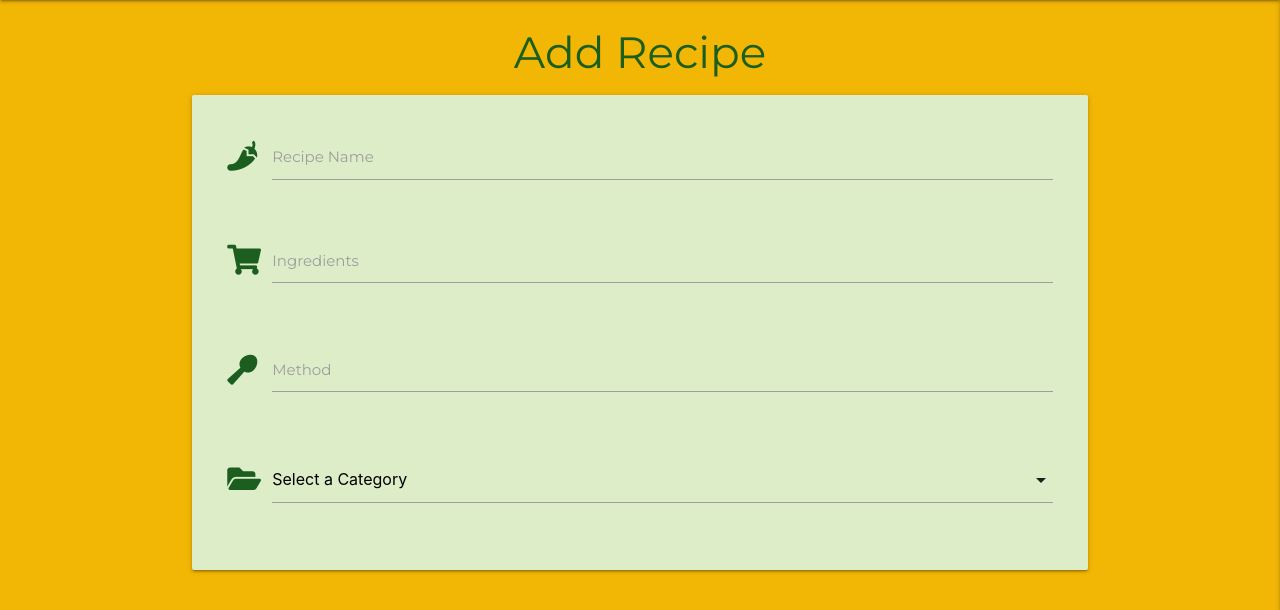
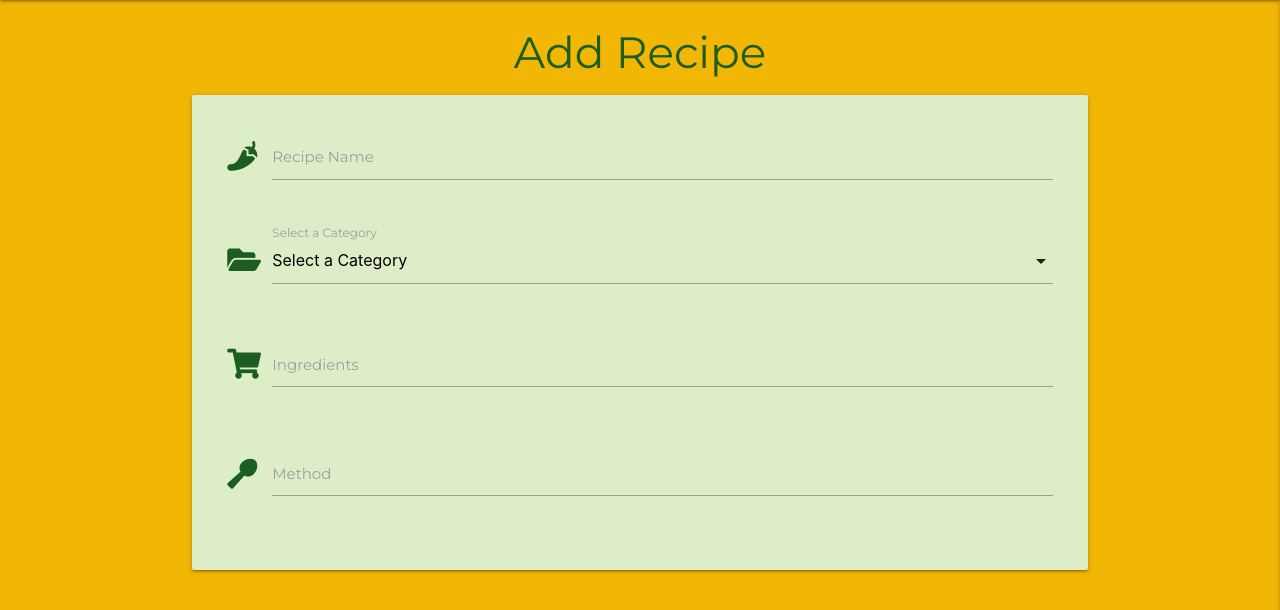
Before and after one commit to Code-Institute-Submissions/LAMcGuinness-MS3, a Flask app: page /add_recipe in a window 1280 px wide. Shown: the part 64-674 px from the top of the page. Run offline with Flask 2, Linux system fonts and the light colour scheme; data that the repository does not hold is empty; some libraries are stand-ins or nearby versions.

Commit message:
tidied up add_recipe form and added categories to dropdown

```diff
--- a/app.py
+++ b/app.py
@@ -107,7 +107,8 @@ def logout():
 
 @app.route("/add_recipe")
 def add_recipe():
-    return render_template("add_recipe.html")
+    categories = mongo.db.categories.find().sort("category_name", 1)
+    return render_template("add_recipe.html", categories=categories)
 
 if __name__ == "__main__":
     app.run(host=os.environ.get("IP"),
--- a/templates/add_recipe.html
+++ b/templates/add_recipe.html
@@ -10,6 +10,18 @@
                     <input id="recipe_name" name="recipe_name" minlenght="4" maxlenght="50"
                     type="text" class="validate" required>
                     <label for="recipe_name">Recipe Name</label>
+                </div>
+            </div>
+            <div class="row">
+                <div class="input-field col s12">
+                    <i class="fas fa-folder-open prefix green-text text-darken-4"></i>
+                        <select id ="category_name" name="category_name" class="validate" required>
+                          <option value="" disabled selected>Select a Category</option>
+                          {% for category in categories %}
+                          <option value="{{ category.category_name }}">{{ category.category_name }}</option>
+                          {% endfor%}
+                        </select>
+                        <label for="category_name">Select a Category</label>
                 </div>
             </div>
             <div class="row">
@@ -28,20 +40,6 @@
                     <label for="recipe_method">Method</label>
                 </div>
             </div>
-            <div class="row">
-                <div class="input-field col s12">
-                    <i class="fas fa-folder-open prefix green-text text-darken-4"></i>
-                        <select>
-                          <option value="" disabled selected>Select a Category</option>
-                          <option value="1">Breakfast</option>
-                          <option value="2">Lunch</option>
-                          <option value="3">Dinner</option>
-                          <option value="4">Snacks</option>
-                        </select>
-
-                </div>
-            </div>
-
         </form>
       </div>
 
```
